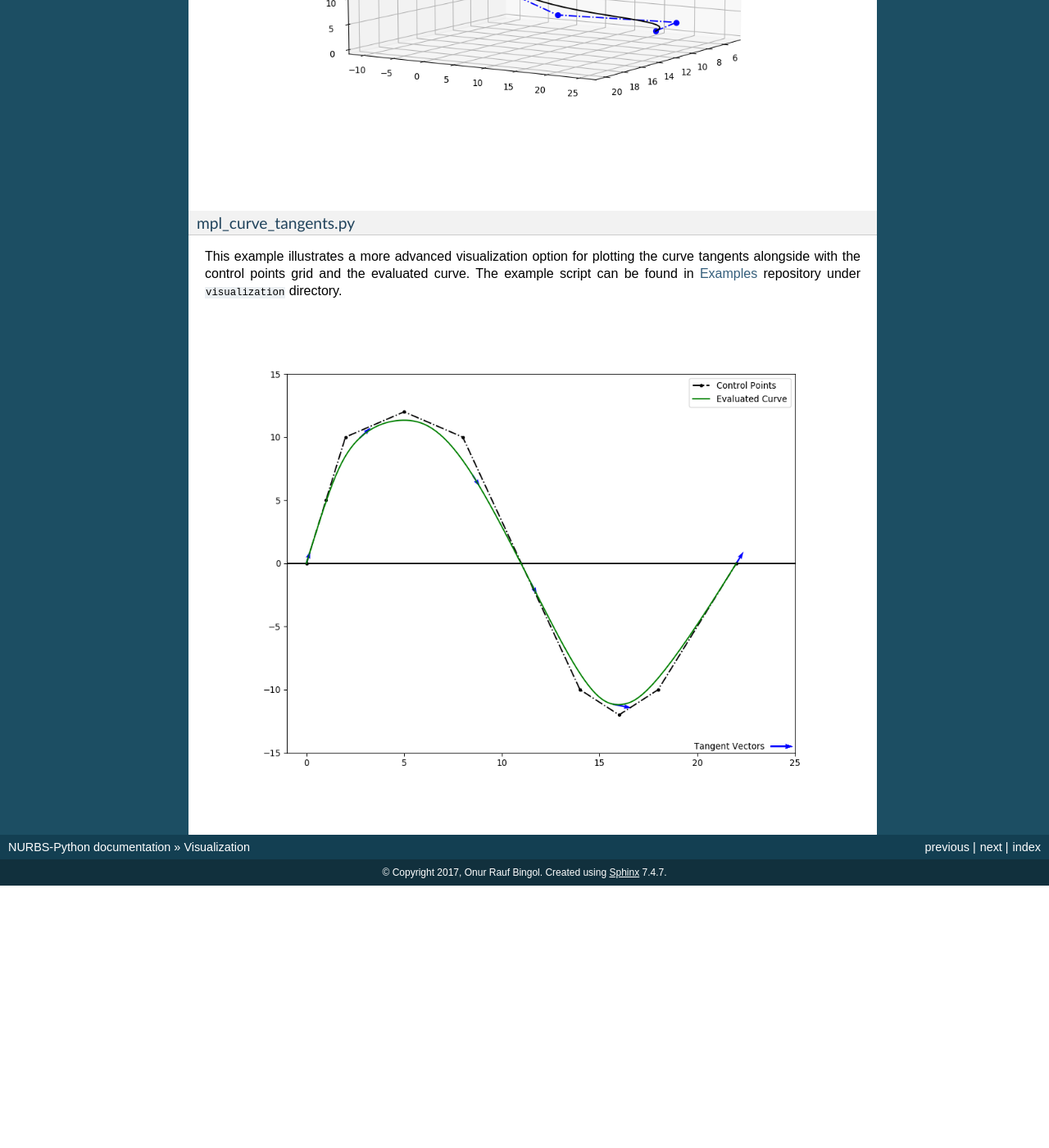
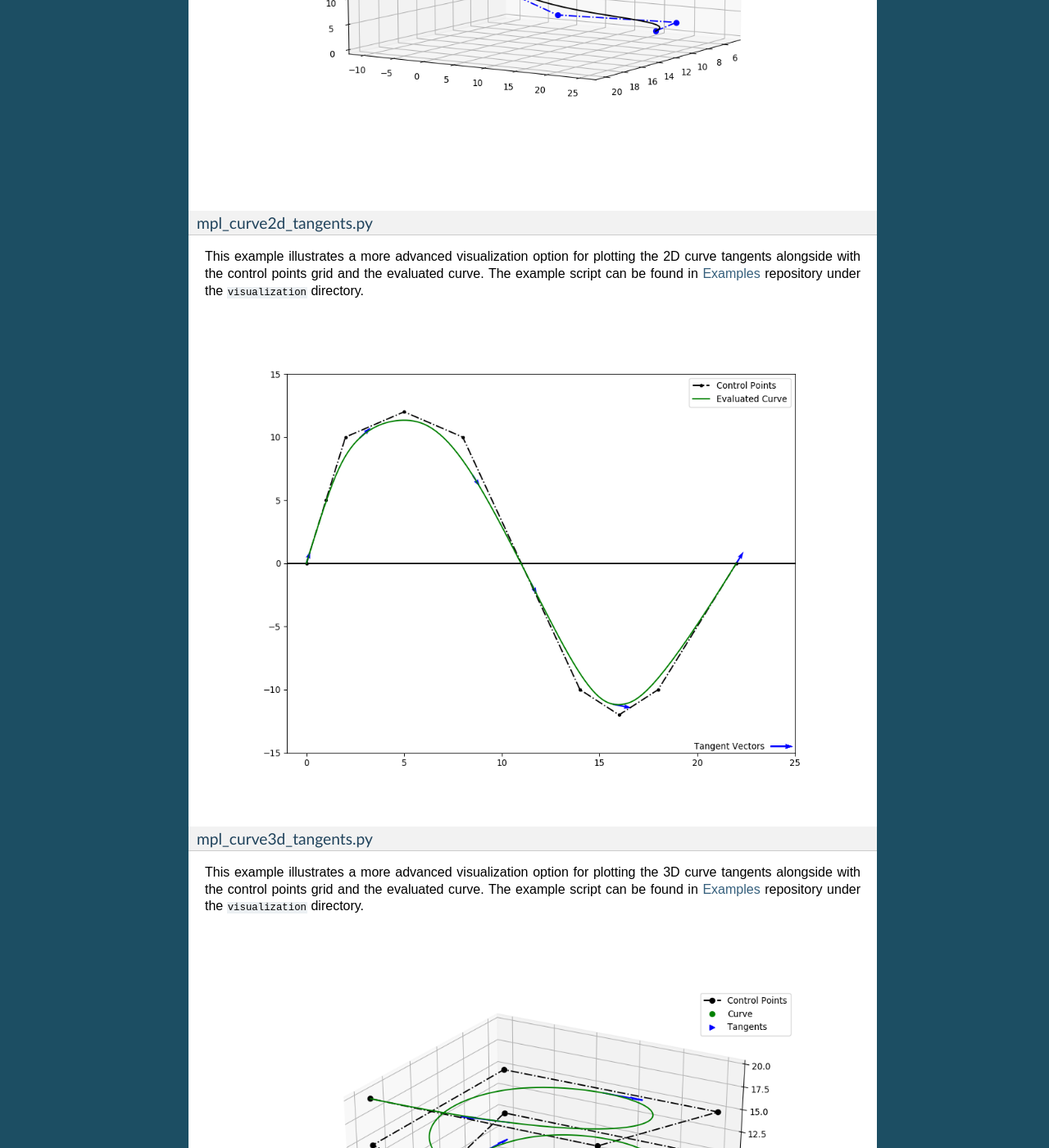
Before and after one commit to orbingol/NURBS-Python, a Sphinx documentation site: the page built from docs/visualization.rst, in a window 1280 px wide and 1400 px high, scrolled down 7038 px. Shown: the whole window at 82% size. Built offline with Sphinx 7.4.7, drawn with Linux system fonts in a browser that asks for light colours; formulas are drawn with MathJax 3; before the commit the page ends 8118 px from its top, so only the background shows below that; some of the changed text lies outside the part shown.

Commit message:
Rename 2D curve tangent script and add 3D curve tangent figure

```diff
--- a/docs/visualization.rst
+++ b/docs/visualization.rst
@@ -106,15 +106,25 @@ ex_curve3d02.py
 .. image:: images/ex_curve3d02_vis.png
     :alt: 3D curve example 2
 
-mpl_curve_tangents.py
-~~~~~~~~~~~~~~~~~~~~~
+mpl_curve2d_tangents.py
+~~~~~~~~~~~~~~~~~~~~~~~
 
-This example illustrates a more advanced visualization option for plotting the curve tangents alongside with the control
-points grid and the evaluated curve. The example script can be found in Examples_ repository under ``visualization``
-directory.
+This example illustrates a more advanced visualization option for plotting the 2D curve tangents alongside with the
+control points grid and the evaluated curve. The example script can be found in Examples_ repository under the
+``visualization`` directory.
 
 .. image:: images/ex_curve03_mpl.png
     :alt: 2D curve example 2 with tangent vector quiver plots
 
+mpl_curve3d_tangents.py
+~~~~~~~~~~~~~~~~~~~~~~~
+
+This example illustrates a more advanced visualization option for plotting the 3D curve tangents alongside with the
+control points grid and the evaluated curve. The example script can be found in Examples_ repository under the
+``visualization`` directory.
+
+.. image:: images/ex_curve3d01_mpl.png
+    :alt: 3D curve example 1 with tangent vector quiver plots
+
 
 .. _Examples: https://github.com/orbingol/NURBS-Python_Examples
```
Also changed, not shown: docs/images/ex_curve3d01_mpl.png (added).
